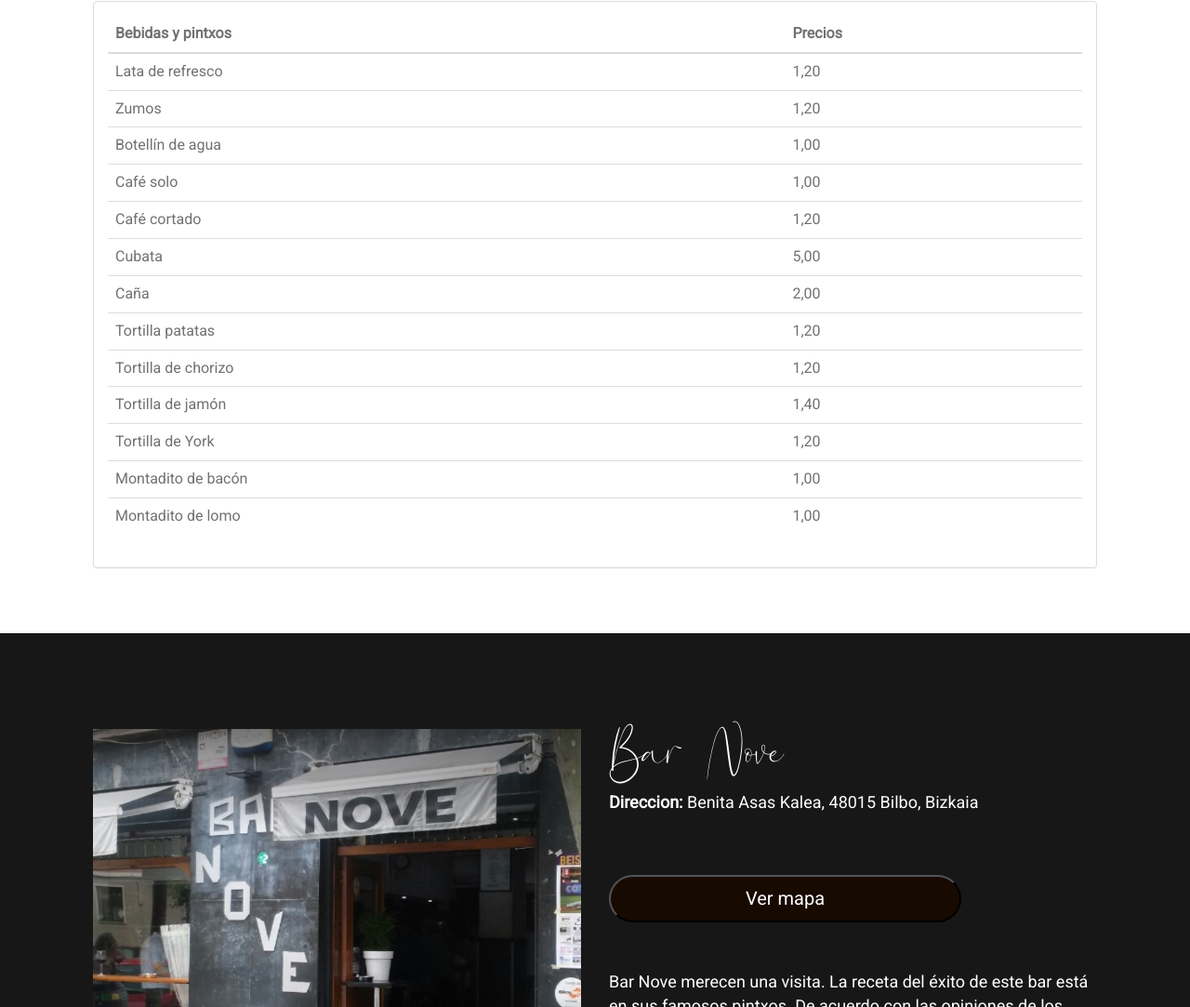
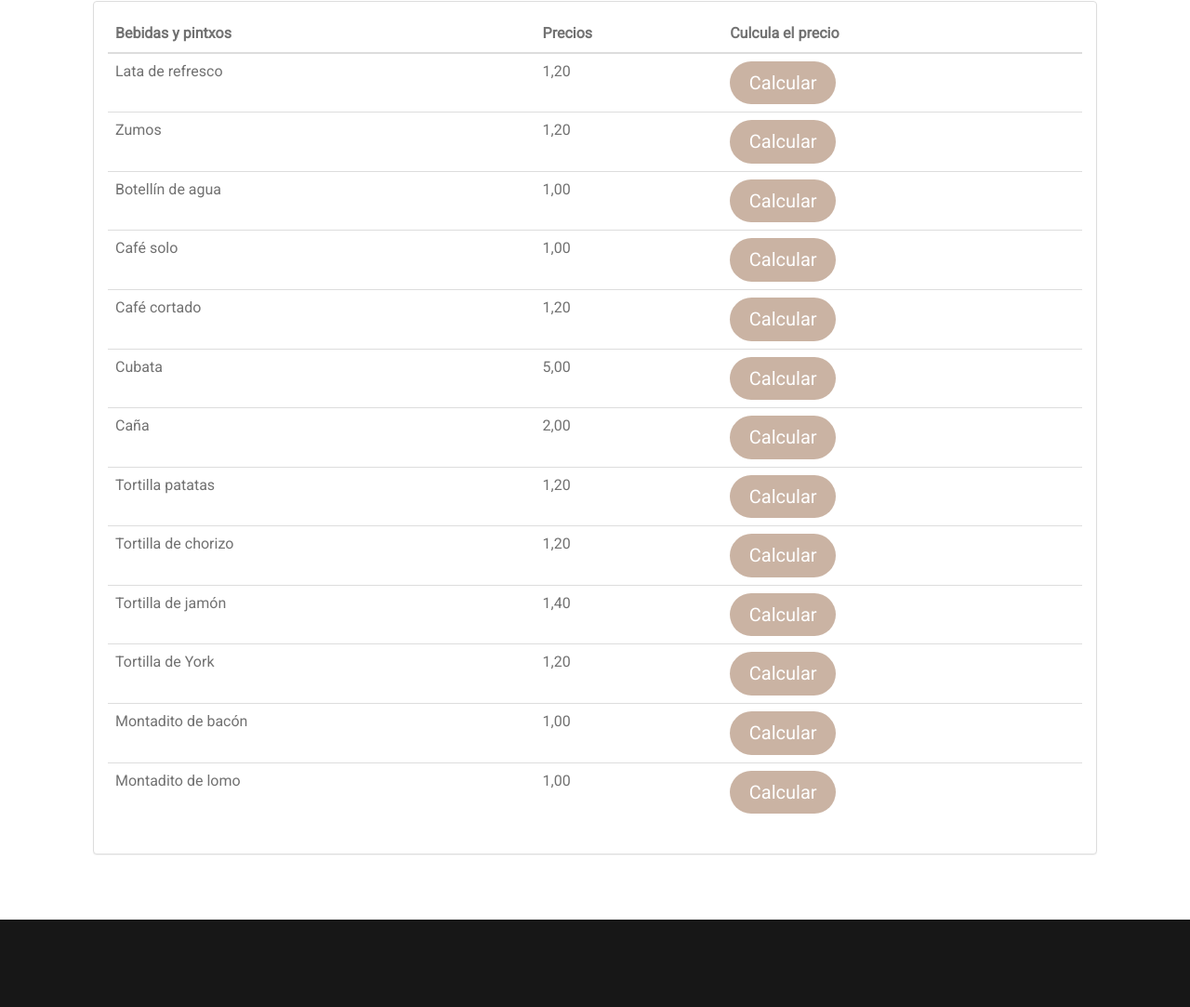
Before and after one commit to infabeti/R3-Jagoba-Xabier-Valentina-Aitor, a website: page bares.html in a window 1280 px wide. Shown: the part 1317-2400 px from the top of the page at 93% size. Drawn offline with nearby package versions, Linux system fonts and the light colour scheme.

Commit message:
btn_bares

```diff
--- a/bares.html
+++ b/bares.html
@@ -116,60 +116,125 @@
                     <tr>
                       <th>Bebidas y pintxos</th>
                       <th>Precios</th>
+                      <th>Culcula el precio</th>
                     </tr>
                   </thead>
                   <tbody>
                     <tr>
                       <td>Lata de refresco</td>
                       <td>1,20</td>
+                      <td>
+                        <div class="btn_calcular">
+                        <div onclick="">Calcular</div>
+                        </div>
+                      </td>
                     </tr>
                     <tr>
                       <td>Zumos </td>
                       <td>1,20</td>
+                      <td>
+                        <div class="btn_calcular">
+                        <div onclick="">Calcular</div>
+                        </div>
+                      </td>
                     </tr>
                     <tr>
                       <td>Botellín de agua </td>
                       <td>1,00</td>
+                      <td>
+                        <div class="btn_calcular">
+                        <div onclick="">Calcular</div>
+                        </div>
+                      </td>
                     </tr>
                     <tr>
                       <td>Café solo </td>
                       <td>1,00</td>
+                      <td>
+                        <div class="btn_calcular">
+                        <div onclick="">Calcular</div>
+                        </div>
+                      </td>
                     </tr>
                     <tr>
                       <td>Café cortado </td>
                       <td>1,20</td>
+                      <td>
+                        <div class="btn_calcular">
+                        <div onclick="">Calcular</div>
+                        </div>
+                      </td>
                     </tr>
                     <tr>
                       <td>Cubata </td>
                       <td>5,00</td>
+                      <td>
+                        <div class="btn_calcular">
+                        <div onclick="">Calcular</div>
+                        </div>
+                      </td>
                     </tr>
                     <tr>
                       <td>Caña </td>
                       <td>2,00</td>
+                      <td>
+                        <div class="btn_calcular">
+                        <div onclick="">Calcular</div>
+                        </div>
+                      </td>
                     </tr>
                       <tr>
                         <td>Tortilla patatas</td>
                         <td>1,20</td>
+                        <td>
+                          <div class="btn_calcular">
+                          <div onclick="">Calcular</div>
+                          </div>
+                        </td>
                       </tr>
                       <tr>
                         <td>Tortilla de chorizo</td>
                         <td>1,20</td>
-                      </tr>
+                        <td>
+                          <div class="btn_calcular">
+                          <div onclick="">Calcular</div>
+                          </div>
+                        </td>                      </tr>
                       <tr>
                         <td>Tortilla de jamón</td>
                         <td>1,40</td>
+                        <td>
+                          <div class="btn_calcular">
+                          <div onclick="">Calcular</div>
+                          </div>
+                        </td>
                       </tr>
                       <tr>
                         <td>Tortilla de York</td>
                         <td>1,20</td>
+                        <td>
+                          <div class="btn_calcular">
+                          <div onclick="">Calcular</div>
+                          </div>
+                        </td>
                       </tr>
                       <tr>
                         <td>Montadito de bacón</td>
                         <td>1,00</td>
+                        <td>
+                          <div class="btn_calcular">
+                          <div onclick="">Calcular</div>
+                          </div>
+                        </td>
                       </tr>
                       <tr>
                         <td>Montadito de lomo</td>
                         <td>1,00</td>
+                        <td>
+                          <div class="btn_calcular">
+                          <div onclick="">Calcular</div>
+                          </div>
+                        </td>
                       </tr>
                   </tbody>
                 </table>
--- a/public/css/estilos.css
+++ b/public/css/estilos.css
@@ -282,6 +282,21 @@ p.titulo_art {
 .btn_menu a {
     color: white;
 }
+
+ .btn_calcular{
+    border-radius: 50px;
+    background: #cab3a3;
+    width: 114px;
+    padding: 9px 20px;
+    text-align: center;
+    color: white;
+    font-size: 20px;
+    /* margin-top: 30px; */
+    cursor: pointer;
+}
+.btn_calcular a {
+    color: white;
+}
  /*-----------CARTA-----------*/
 .group_menu {
     background-color: #fbf3f3;
```
